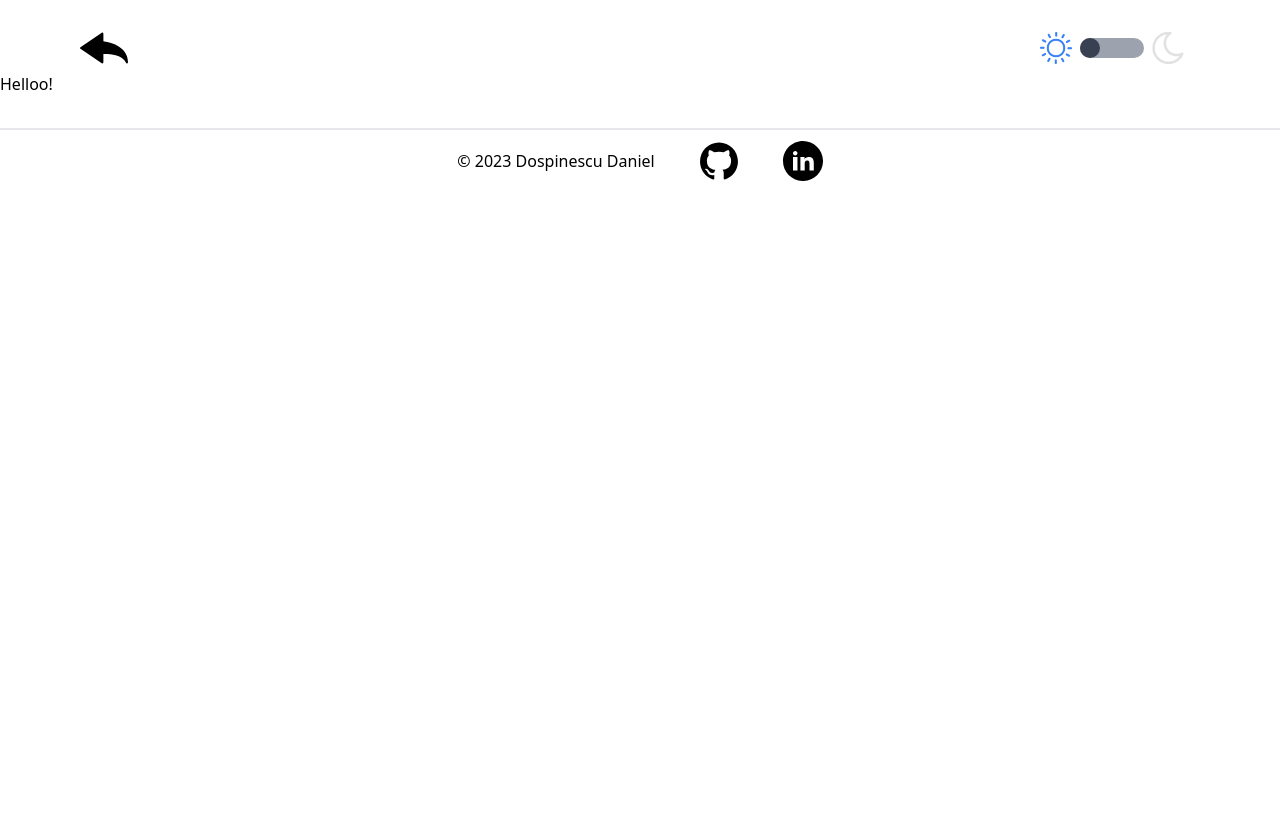
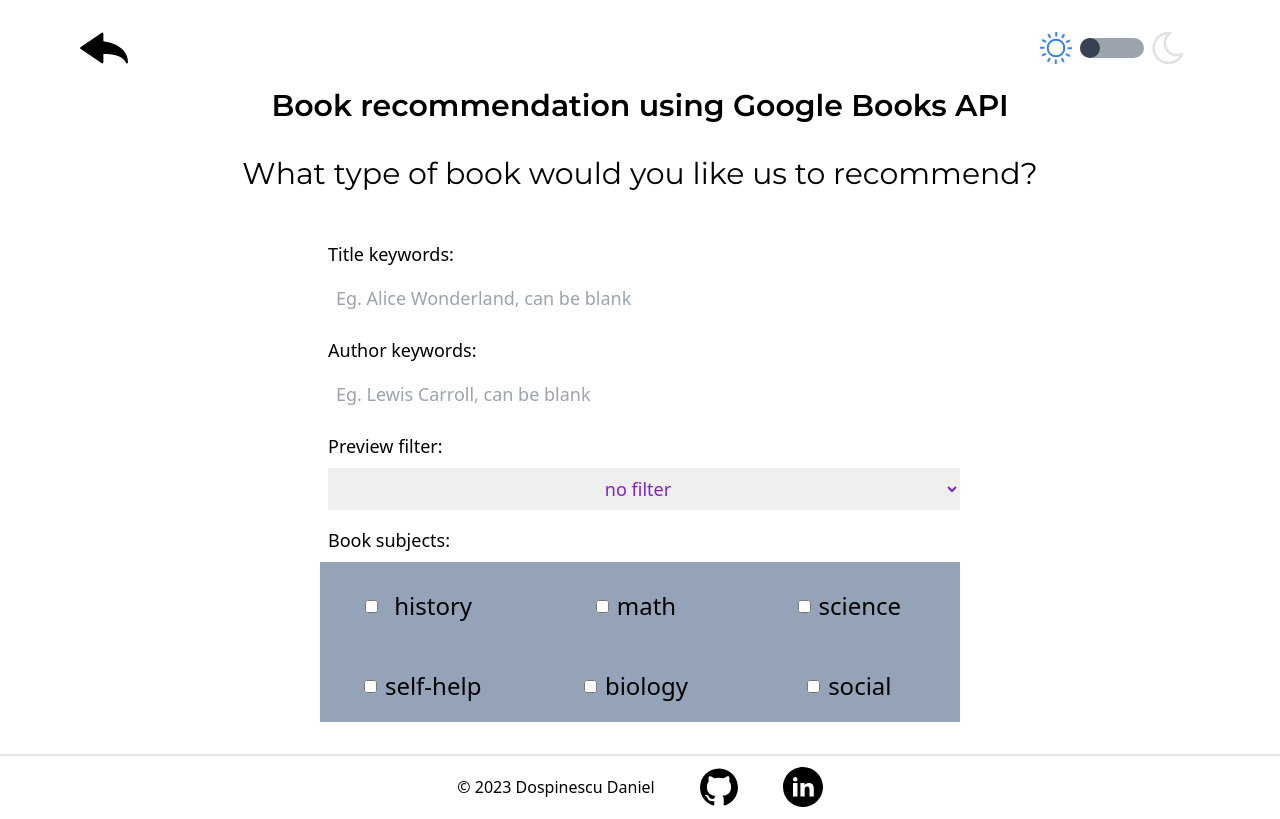
Before and after one commit to dospix/Portfolio-Website-V2, a React (Vite) app in the folder frontend/: page /machine-learning-project in a window 1280 px wide. Built offline with nearby package versions, Linux system fonts and the light colour scheme.

Commit message:
Added a simple form in the ApiProject page, work in progress.

```diff
--- a/frontend/src/pages/ApiProject.jsx
+++ b/frontend/src/pages/ApiProject.jsx
@@ -1,8 +1,92 @@
 export default function Homepage() {
 
     return (
-        <div>
-          <h1>Helloo!</h1>
+      <>
+      <div className='2xl:mt-14 lg:mt-4 sm:mt-8 mt-8 text-center'>
+          <h1 className='text-3xl font-semibold font-Montserrat'>Book recommendation using Google Books API</h1>
+      </div>
+      <div className='2xl:mt-16 lg:mt-8 sm:mt-6 mt-8 flex flex-col items-center justify-center'>
+          <h1 className="text-3xl font-Montserrat">What type of book would you like us to recommend?</h1>
+      </div>
+      <form className="mx-auto mt-10 w-1/2 flex justify-center flex-col">
+        <label className="p-2 text-lg" htmlFor="titleKeywords">Title keywords:</label>
+        <input
+          type="text"
+          className="ml-2 mb-2 p-2 text-lg"
+          placeholder='Eg. Alice Wonderland, can be blank'
+          id="titleKeywords"
+          name="titleKeywords"
+        />
+        <label className="p-2 text-lg" htmlFor="authorKeywords">Author keywords:</label>
+        <input
+          type="text"
+          className="ml-2 mb-2 p-2 text-lg"
+          placeholder='Eg. Lewis Carroll, can be blank'
+          id="authorKeywords"
+          name="authorKeywords"
+        />
+        <label className="p-2 text-lg" htmlFor="previewFilter">Preview filter:</label>
+        <select
+          className="ml-2 mb-2 p-2 text-lg text-purple-700"
+          id="previewFilter"
+          name="previewFilter"
+        >
+          <option className="text-center" value="no filter">no filter</option>
+          <option className="text-center" value="partial filter">part of the book must be previewable</option>
+          <option className="text-center" value="full filter">the entire book must be previewable</option>
+        </select>
+        <h1 className="p-2 text-lg">Book subjects:</h1>
+        <div className="grid grid-cols-3 h-40 bg-slate-400">
+          <div className="flex items-center justify-center">
+            <input
+              type="checkbox"
+              id="history"
+              name="history"
+            />
+            <label className="p-4 text-2xl" htmlFor="history">history</label>
+          </div>
+          <div className="flex items-center justify-center">
+            <input
+              type="checkbox"
+              id="math"
+              name="math"
+            />
+            <label className="p-2 text-2xl" htmlFor="math">math</label>
+          </div>
+          <div className="flex items-center justify-center">
+            <input
+              type="checkbox"
+              id="science"
+              name="science"
+            />
+            <label className="p-2 text-2xl" htmlFor="science">science</label>
+          </div>
+          <div className="flex items-center justify-center">
+            <input
+              type="checkbox"
+              id="self-help"
+              name="self-help"
+            />
+            <label className="p-2 text-2xl" htmlFor="self-help">self-help</label>
+          </div>
+          <div className="flex items-center justify-center">
+            <input
+              type="checkbox"
+              id="biology"
+              name="biology"
+            />
+            <label className="p-2 text-2xl" htmlFor="biology">biology</label>
+          </div>
+          <div className="flex items-center justify-center">
+            <input
+              type="checkbox"
+              id="social"
+              name="social"
+            />
+            <label className="p-2 text-2xl" htmlFor="social">social</label>
+          </div>
         </div>
+      </form>
+  </>
     )
 }
```
